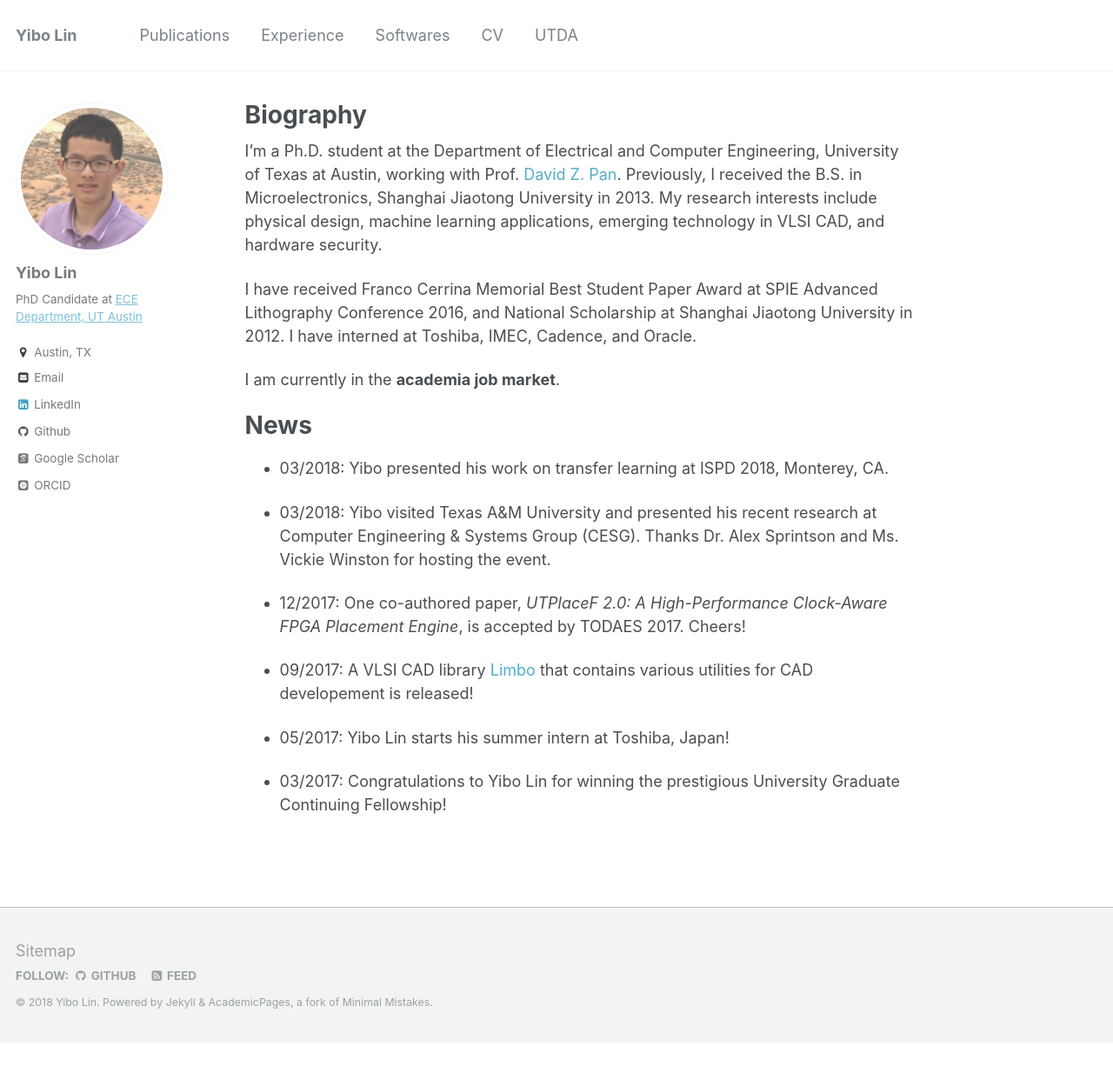
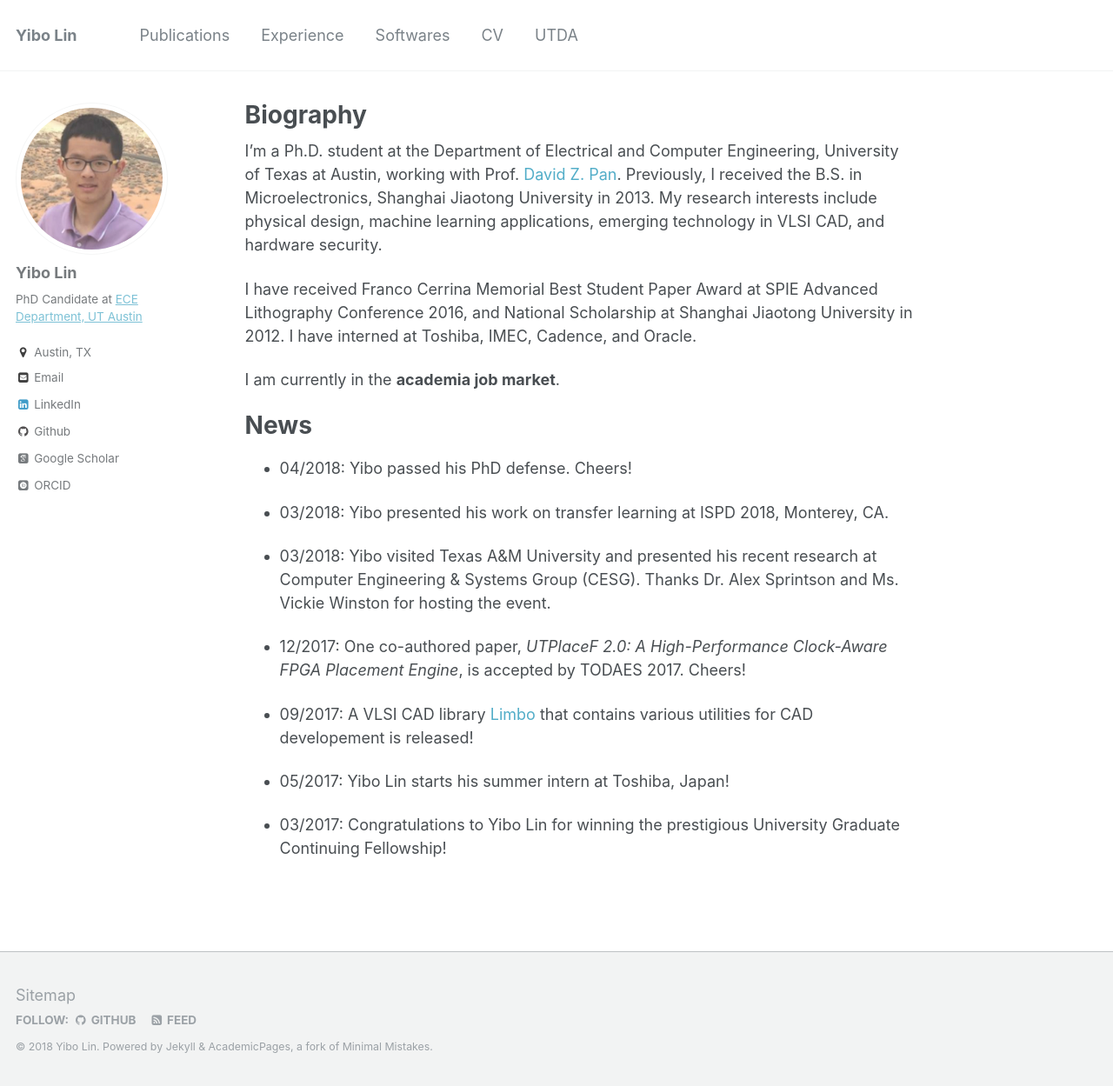
Before and after one commit to limbo018/limbo018.github.io, a Jekyll site: the page built from _pages/about.md, in a window 1280 px wide and 1249 px high. Shown: the whole window at 87% size. Built offline with Jekyll 4.4.1, drawn with Linux system fonts in a browser that asks for light colours; some web fonts are replaced.

Commit message:
add news of defense

```diff
--- a/_pages/about.md
+++ b/_pages/about.md
@@ -21,6 +21,8 @@ I am currently in the **academia job market**.
 News
 ======
 
+* 04/2018: Yibo passed his PhD defense. Cheers!
+
 * 03/2018: Yibo presented his work on transfer learning at ISPD 2018, Monterey, CA.
 
 * 03/2018: Yibo visited Texas A&M University and presented his recent research at Computer Engineering & Systems Group (CESG).
```
Also changed, not shown: 1 other file.
